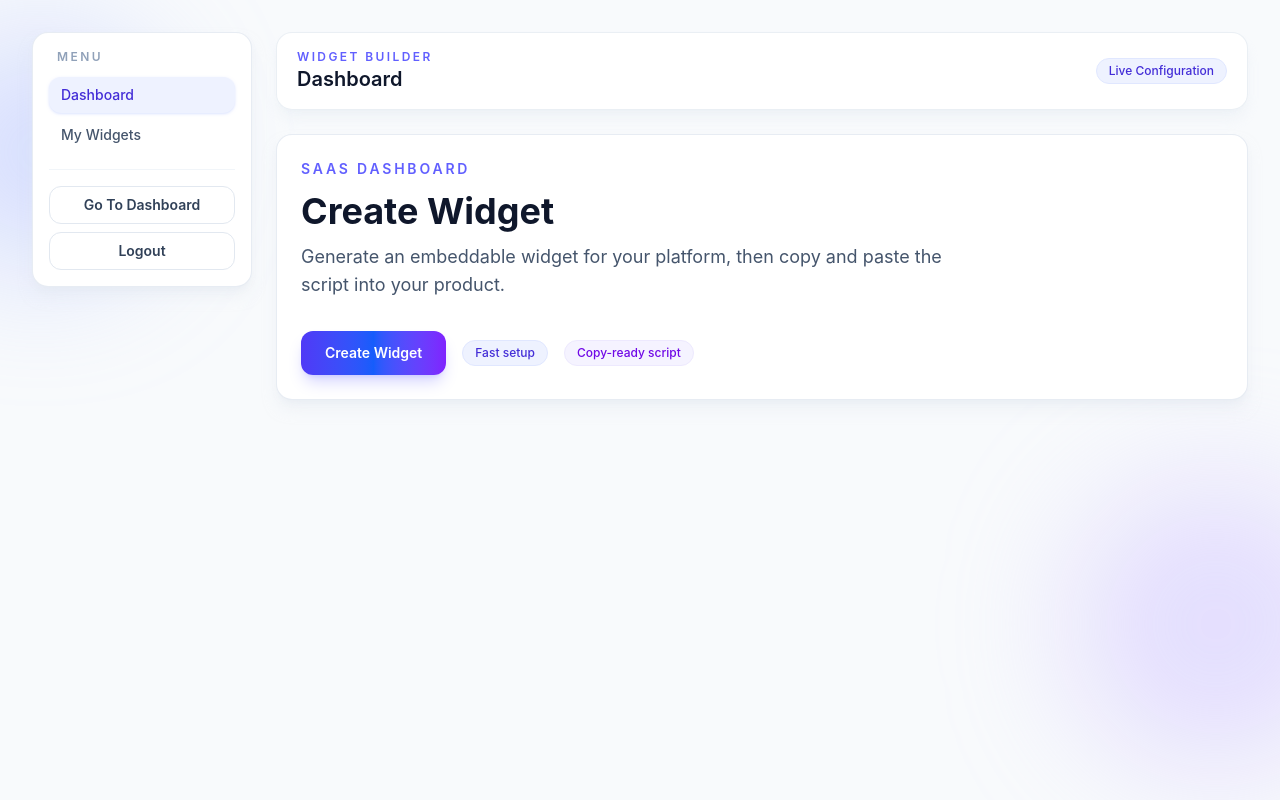
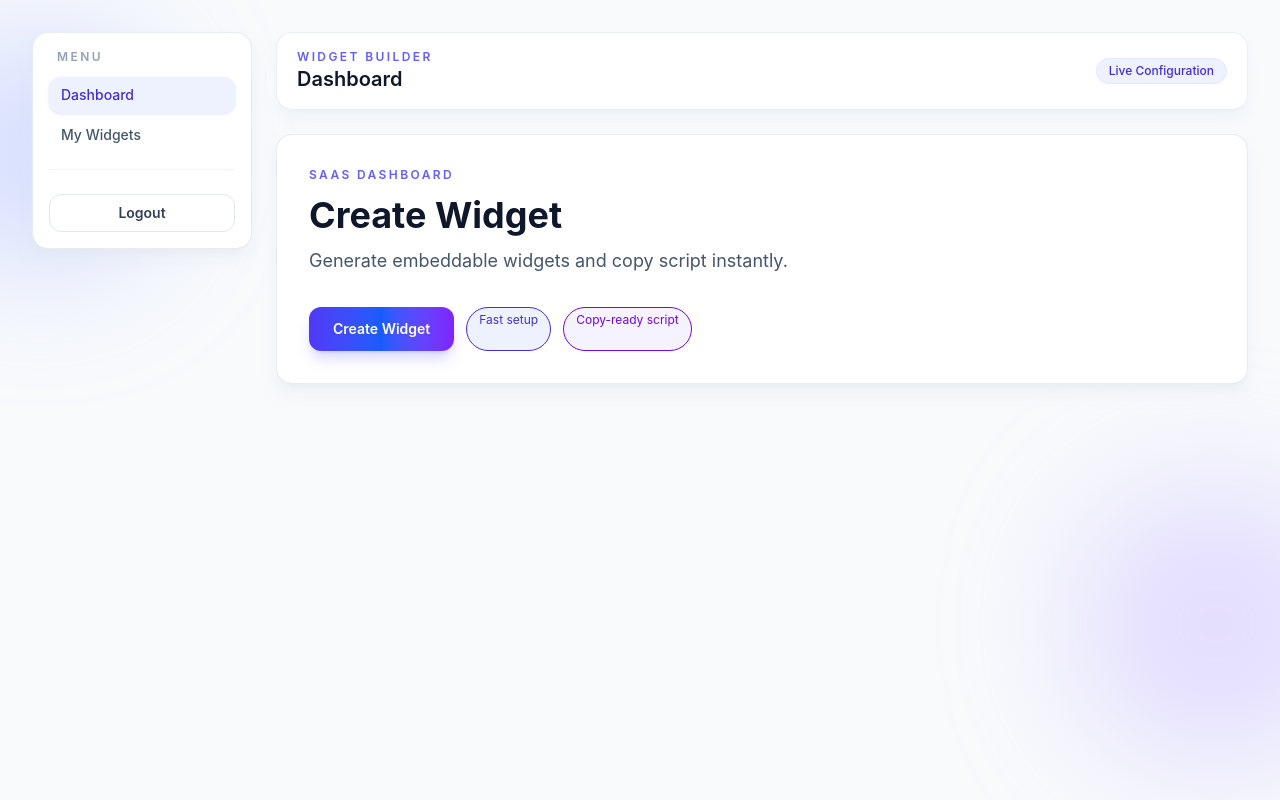
Before and after one commit to hashammahmood-dev/Widget-Dashboard, a React app in the folder frontend/: page /dashboard in a window 1280 px wide. Built offline with nearby package versions, Linux system fonts and the light colour scheme; no server answers; the HTML template or start-up script is replaced by a standard one.

Commit message:
Dashboard

```diff
--- a/frontend/src/components/Sidebar.jsx
+++ b/frontend/src/components/Sidebar.jsx
@@ -29,9 +29,7 @@ function Sidebar({ onLogout }) {
         ))}
       </nav>
       <div className="mt-4 border-t border-slate-100 pt-4">
-        <Button variant="secondary" onClick={() => navigate("/dashboard")} className="w-full">
-          Go To Dashboard
-        </Button>
+
         <Button variant="secondary" onClick={onLogout} className="mt-2 w-full">
           Logout
         </Button>
--- a/frontend/src/pages/dashboard.jsx
+++ b/frontend/src/pages/dashboard.jsx
@@ -1,5 +1,6 @@
 import { useState } from "react";
 import { useNavigate } from "react-router-dom";
+
 import CreateWidgetModal from "../components/CreateWidgetModal";
 import WidgetSuccessCard from "../components/WidgetSuccessCard";
 import Sidebar from "../components/Sidebar";
@@ -11,76 +12,189 @@ import { getStoredWidgets, saveStoredWidgets } from "../utils/widgetsStorage";
 
 function Dashboard() {
   const navigate = useNavigate();
+
   const [showModal, setShowModal] = useState(false);
   const [createdWidget, setCreatedWidget] = useState(null);
   const [widgets, setWidgets] = useState(getStoredWidgets);
+  const [loading, setLoading] = useState(false);
+  const [mobileMenuOpen, setMobileMenuOpen] = useState(false);
 
-  const persistWidgets = (nextWidgets) => {
-    setWidgets(nextWidgets);
-    saveStoredWidgets(nextWidgets);
+  const persistWidgets = (updater) => {
+    setWidgets((prev) => {
+      const next = typeof updater === "function" ? updater(prev) : updater;
+      saveStoredWidgets(next);
+      return next;
+    });
   };
 
-  const formatWidgetFromResponse = (response, requestPayload) => {
-    const createdAt = new Date().toLocaleString();
+  const formatWidgetFromResponse = (response, payload) => {
     return {
-      id: response.widgetId || response.id || crypto.randomUUID(),
+      id: response.widgetId || crypto.randomUUID(),
       script: response.script || "",
-      color: requestPayload.color,
-      width: requestPayload.width,
-      height: requestPayload.height,
-      createdAt,
+      color: payload.color,
+      width: payload.width,
+      height: payload.height,
+      createdAt: new Date().toLocaleString(),
     };
   };
 
   const handleLogout = () => {
-    localStorage.removeItem("token");
-    navigate("/");
+    localStorage.clear();
+    navigate("/login", { replace: true });
   };
 
   return (
-    <main className="relative min-h-screen overflow-hidden bg-slate-50 p-4 md:p-8">
+    <main className="relative min-h-screen bg-slate-50 p-4 md:p-8 overflow-hidden">
+
+      {/* Background effects */}
       <div className="pointer-events-none absolute -left-20 top-8 h-60 w-60 rounded-full bg-indigo-300/40 blur-3xl" />
       <div className="pointer-events-none absolute -right-20 bottom-8 h-72 w-72 rounded-full bg-violet-300/40 blur-3xl" />
+
       <ToastNotification />
-      <div className="relative mx-auto grid max-w-7xl gap-6 md:grid-cols-[220px_1fr]">
-        <Sidebar onLogout={handleLogout} />
+
+      {/* MOBILE TOP BAR */}
+      <div className="flex items-center justify-between md:hidden mb-4">
+        <button
+          onClick={() => setMobileMenuOpen(true)}
+          className="text-2xl text-slate-700"
+        >
+          ☰
+        </button>
+
+        <h1 className="text-lg font-bold text-slate-700">Dashboard</h1>
+      </div>
+
+      {/* GRID */}
+      <div className="relative mx-auto grid max-w-7xl grid-cols-1 gap-6 md:grid-cols-[220px_1fr]">
+
+        {/* DESKTOP SIDEBAR */}
+        <div className="hidden md:block">
+          <Sidebar onLogout={handleLogout} />
+        </div>
+
+        {/* MAIN CONTENT */}
         <div>
+
           <Navbar title="Dashboard" tag="Live Configuration" />
-          <Card>
-            <p className="text-sm font-semibold uppercase tracking-[0.2em] text-indigo-500">
+
+          <Card className="p-4 md:p-8">
+
+            <p className="text-xs font-semibold uppercase tracking-[0.2em] text-indigo-500">
               SaaS Dashboard
             </p>
-            <h2 className="mt-3 text-3xl font-bold text-slate-900 md:text-4xl">Create Widget</h2>
-            <p className="mt-3 max-w-2xl text-slate-600 md:text-lg">
-              Generate an embeddable widget for your platform, then copy and paste the script into
-              your product.
+
+            <h2 className="mt-3 text-2xl md:text-4xl font-bold text-slate-900">
+              Create Widget
+            </h2>
+
+            <p className="mt-3 text-sm md:text-lg text-slate-600">
+              Generate embeddable widgets and copy script instantly.
             </p>
 
-            <div className="mt-8 flex flex-wrap items-center gap-4">
-              <Button onClick={() => setShowModal(true)} className="px-6 py-3 text-base">
+            {/* ACTIONS */}
+            <div className="mt-8 flex flex-col sm:flex-row gap-3">
+
+              <Button
+                onClick={() => setShowModal(true)}
+                className="w-full sm:w-auto px-6 py-3"
+              >
                 Create Widget
               </Button>
-              <span className="rounded-full border border-indigo-100 bg-indigo-50 px-3 py-1 text-xs font-medium text-indigo-700">
+
+              <span className="rounded-full border bg-indigo-50 px-3 py-1 text-xs text-indigo-700">
                 Fast setup
               </span>
-              <span className="rounded-full border border-violet-100 bg-violet-50 px-3 py-1 text-xs font-medium text-violet-700">
+
+              <span className="rounded-full border bg-violet-50 px-3 py-1 text-xs text-violet-700">
                 Copy-ready script
               </span>
+
             </div>
 
-            {createdWidget ? <WidgetSuccessCard script={createdWidget.script} /> : null}
+            {/* LOADING */}
+            {loading && (
+              <p className="mt-4 text-sm text-indigo-600">
+                Creating widget...
+              </p>
+            )}
+
+            {/* SUCCESS */}
+            {createdWidget && (
+              <div className="mt-6">
+                <WidgetSuccessCard script={createdWidget.script} />
+              </div>
+            )}
+
           </Card>
         </div>
       </div>
 
+      {/* ================= MOBILE DRAWER ================= */}
+      {mobileMenuOpen && (
+        <div className="fixed inset-0 z-50 bg-black/40">
+
+          <div className="absolute left-0 top-0 h-full w-64 bg-white p-5 shadow-xl">
+
+            <button
+              onClick={() => setMobileMenuOpen(false)}
+              className="mb-6 text-xl"
+            >
+              ✕
+            </button>
+
+            <div className="flex flex-col gap-4">
+
+              <button
+                onClick={() => {
+                  navigate("/dashboard");
+                  setMobileMenuOpen(false);
+                }}
+                className="text-left"
+              >
+                📊 Dashboard
+              </button>
+
+              <button
+                onClick={() => {
+                  navigate("/my-widgets");
+                  setMobileMenuOpen(false);
+                }}
+                className="text-left"
+              >
+                🧩 My Widgets
+              </button>
+
+              <button
+                onClick={() => {
+                  handleLogout();
+                  setMobileMenuOpen(false);
+                }}
+                className="text-left text-red-500"
+              >
+                🚪 Logout
+              </button>
+
+            </div>
+
+          </div>
+        </div>
+      )}
+
+      {/* MODAL */}
       <CreateWidgetModal
         isOpen={showModal}
         onClose={() => setShowModal(false)}
         onSuccess={(response, payload) => {
+          setLoading(true);
+
+          const widget = formatWidgetFromResponse(response, payload);
+
           setCreatedWidget(response);
-          const nextWidget = formatWidgetFromResponse(response, payload);
-          persistWidgets([nextWidget, ...widgets]);
+
+          persistWidgets((prev) => [widget, ...prev]);
+
           setShowModal(false);
+          setLoading(false);
         }}
       />
     </main>
```
Also changed, not shown: frontend/src/components/CreateWidgetModal.jsx (+27 -27 lines).
